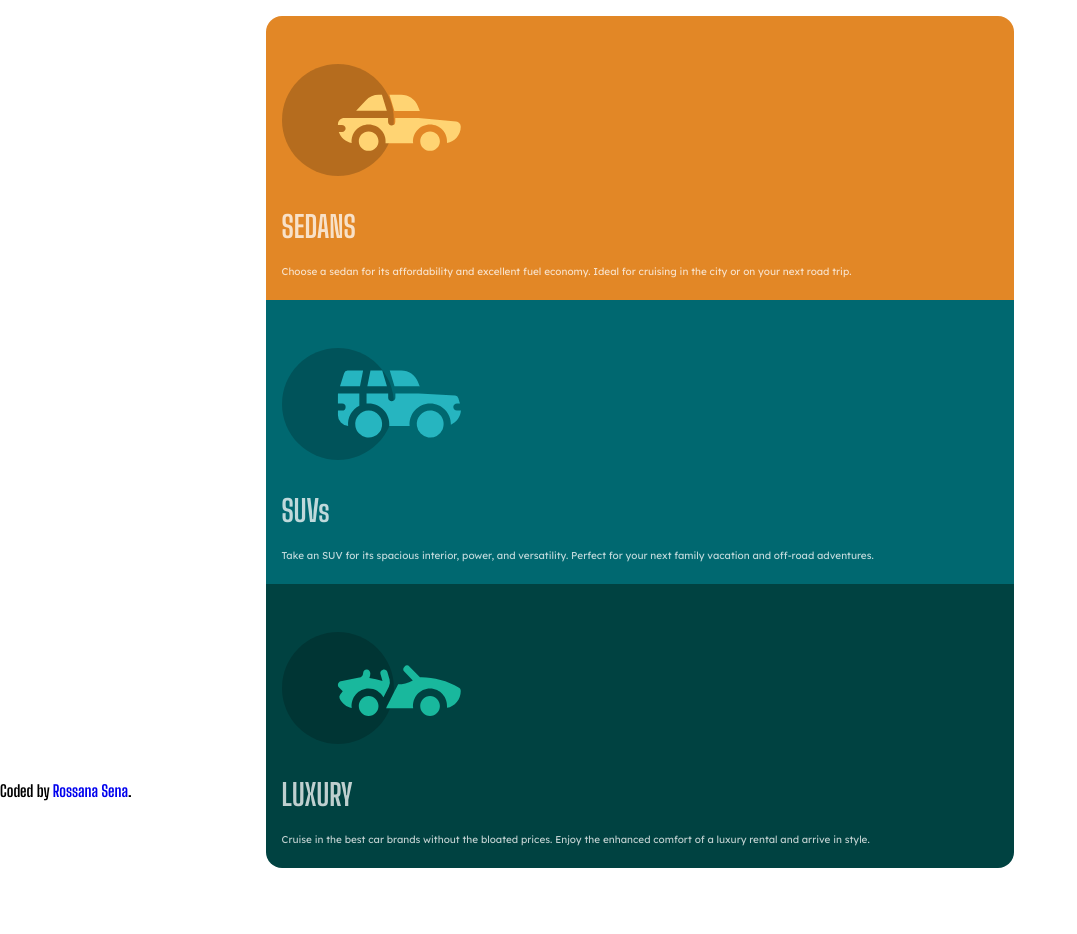
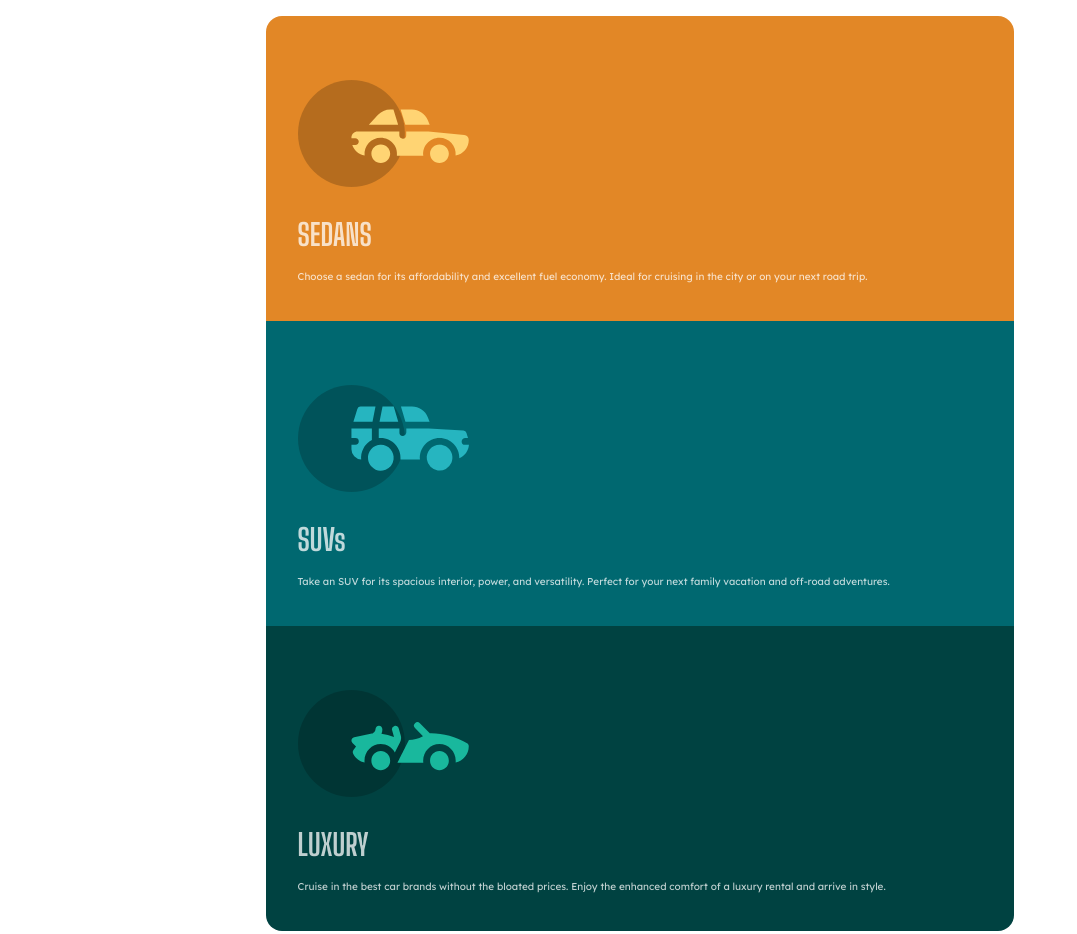
Before and after one commit to RossanaSena/Card-3-colunas-com-responsividade, a plain HTML site: page index.html in a window 1280 px wide. Shown: the top 934 px of the page, without its empty margins (0-1077 px from the left). Before the commit the page ends 884 px from the top, so only its background shows below. Drawn offline with Linux system fonts and the light colour scheme.

Commit message:
Atualizações README.md

```diff
--- /dev/null
+++ b/assets/css/reset.css
@@ -0,0 +1,49 @@
+html, body, div, span, applet, object, iframe,
+h1, h2, h3, h4, h5, h6, p, blockquote, pre,
+a, abbr, acronym, address, big, cite, code,
+del, dfn, em, img, ins, kbd, q, s, samp,
+small, strike, strong, sub, sup, tt, var,
+b, u, i, center,
+dl, dt, dd, ol, ul, li,
+fieldset, form, label, legend,
+table, caption, tbody, tfoot, thead, tr, th, td,
+article, aside, canvas, details, embed,
+figure, figcaption, footer, header, hgroup,
+menu, nav, output, ruby, section, summary,
+time, mark, audio, video {
+	margin: 0;
+	padding: 0;
+	border: 0;
+	font-size: 100%;
+	font: inherit;
+	vertical-align: baseline;
+}
+/* HTML5 display-role reset for older browsers */
+article, aside, details, figcaption, figure,
+footer, header, hgroup, menu, nav, section {
+	display: block;
+}
+body {
+	line-height: 1;
+}
+
+a {
+	text-decoration:none;
+	color: inherit;
+}
+
+ol, ul {
+	list-style: none;
+}
+blockquote, q {
+	quotes: none;
+}
+blockquote:before, blockquote:after,
+q:before, q:after {
+	content: '';
+	content: none;
+}
+table {
+	border-collapse: collapse;
+	border-spacing: 0;
+}
--- a/assets/css/styles.css
+++ b/assets/css/styles.css
@@ -20,12 +20,19 @@
 }
 
 body {
+    position: relative;
     font-size: var(--main-fontSize);
     width: 100%;
     min-height: 100vh;
 }
 
 /* MOBILE */
+
+.container {
+    display: flex;
+    flex-direction: column;
+    padding: 1rem;
+}
 
 .mainBackground {
     display: flex;
@@ -34,7 +41,7 @@ body {
     width: 100%;
     height: 100%;
     color: var(--white-transparency);
-    padding: 1rem;
+    padding-bottom: 1rem;
 }
 
 .carsModel {
@@ -63,10 +70,6 @@ body {
     border-radius: 0 0 1rem 1rem;
 }
 
-.containerText {
-    display: flex;
-    flex-direction: column;
-}
 
 .title {
     width: 100%;
@@ -89,6 +92,7 @@ body {
 .footer {
     position: absolute;
     text-align: center;
+    width: 100%;
     bottom: 0;
 }
 
@@ -96,7 +100,3 @@ body {
     font-size: var(--main-fontSize);
     font-family: var(--title-fontFamily);
 }
-
-.attribution a {
-    text-decoration: none;
-}
--- a/index.html
+++ b/index.html
@@ -8,6 +8,7 @@
   <link rel="icon" type="image/png" sizes="32x32" href="./images/favicon-32x32.png">
 
   <link rel="stylesheet" href="./assets/css/styles.css">
+  <link rel="stylesheet" href="./assets/css/reset.css">
 
   <!-- Font -->
   <link rel="preconnect" href="https://fonts.googleapis.com">
@@ -20,36 +21,34 @@
 
 <body>
   <main>
+    <div class="container">
       <section class="mainBackground">
-
         <section class="carsModel sedans">
-        <div class="containerText">
+          <div class="container">
             <img src="./assets/images/icon-sedans.svg" class="carsIcon" alt=" Sedans Icon">
             <div class="title">
               SEDANS
             </div>
             <div class="paragraph">
-            Choose a sedan for its affordability and excellent fuel economy. Ideal for cruising in the city or on your
-            next road trip.
+              Choose a sedan for its affordability and excellent fuel economy. Ideal for cruising in the city or on your next road trip.
             </div>
           </div>
         </section>
 
         <section class="carsModel suvs">
-        <div class="containerText">
+          <div class="container">
             <img src="assets/images/icon-suvs.svg" class="carsIcon" alt="SUVs Icon">
             <div class="title">
               SUVs
             </div>
             <div class="paragraph">
-            Take an SUV for its spacious interior, power, and versatility. Perfect for your next family vacation and
-            off-road adventures.
+              Take an SUV for its spacious interior, power, and versatility. Perfect for your next family vacation and off-road adventures.
             </div>
           </div>
         </section>
 
         <section class="carsModel luxury">
-        <div class="containerText">
+          <div class="container">
             <img src="assets/images/icon-luxury.svg" class="carsIcon" alt="Luxury Icon">
             <div class="title">
               LUXURY
@@ -59,8 +58,8 @@
             </div>
           </div>
         </section>
-
       </section>
+    </div>
   </main>
 
   <!-- Footer -->
```
Also changed, not shown: 1 other file. Lines whose indentation alone changed are shown as unchanged.
